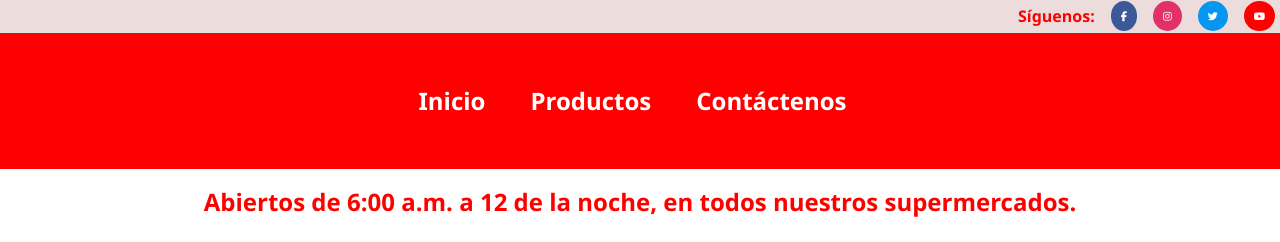
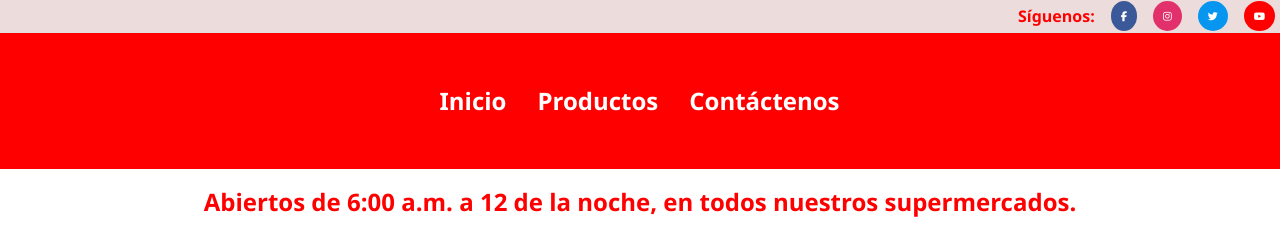
Before and after one commit to walner14/Supermercado, a plain HTML site: page index.html in a window 1280 px wide. Shown: the top 242 px of the page. Drawn offline with Linux system fonts and the light colour scheme.

Commit message:
Update Estilo_Index.css

```diff
--- a/Estilo_Index.css
+++ b/Estilo_Index.css
@@ -67,7 +67,7 @@ nav ul {
 
 nav ul li {
     display: inline;
-    margin-right: 15px;
+    margin-right: 1px;
 }
 
 nav ul li a {
```
